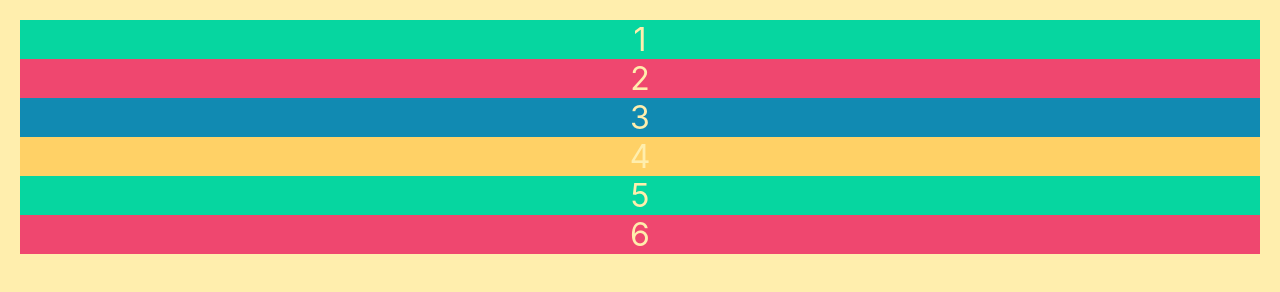
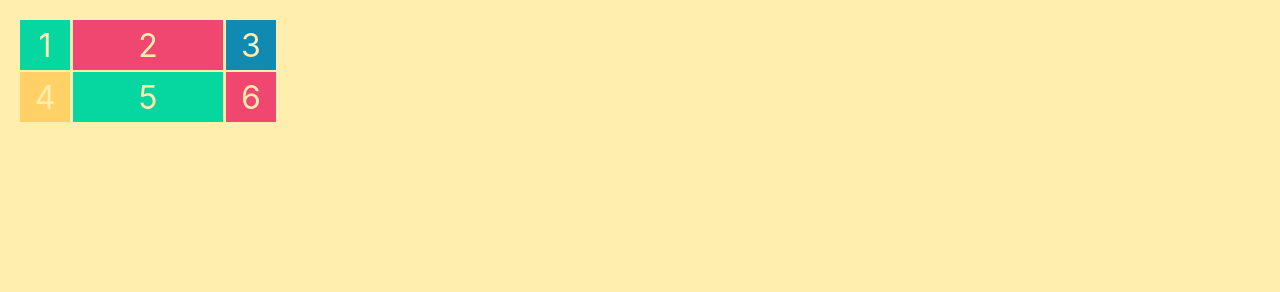
Before and after one commit to atifkarim/css-grid-example, a plain HTML site: page index.html in a window 1280 px wide. Drawn offline with Linux system fonts and the light colour scheme.

Commit message:
Add grid and gap

```diff
--- a/index.html
+++ b/index.html
@@ -5,7 +5,20 @@
     <meta name="viewport" content="width=device-width, initial-scale=1.0">
     <title>Document</title>
     <link rel="stylesheet" href="css/css_grid_style.css">
+    <style>
+        .container{
+            display: grid;
+            grid-template-columns: 50px 150px 50px;
+            grid-template-rows: 50px 50px 50px;
+            grid-row-gap: 2px;
+            grid-column-gap: 3px;
+        }
+    </style>
+
+
 </head>
+
+
 <body>
  <div class="container">
     <div>1</div>
```
